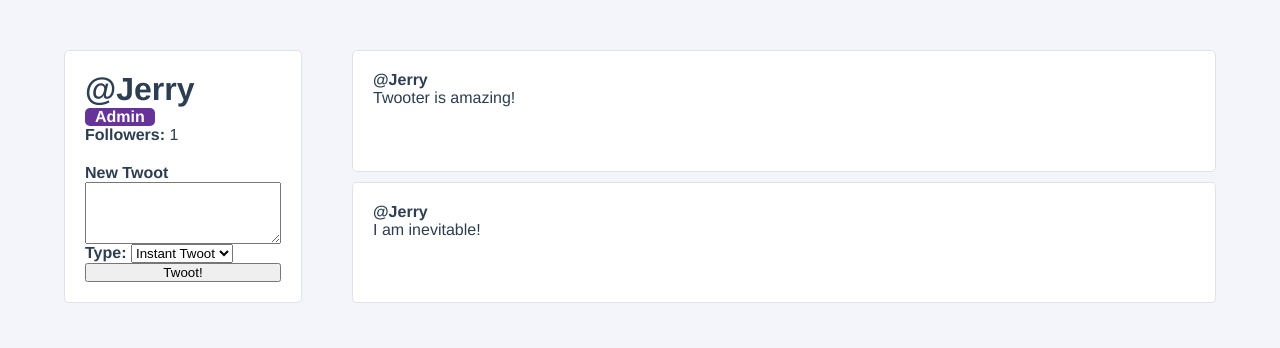
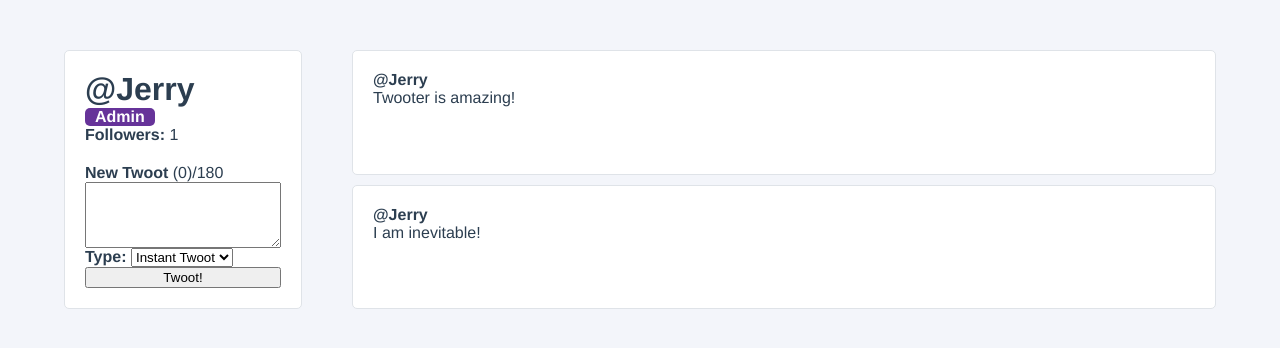
Before and after one commit to JeremiahKoeiman/vue-twotter, a Vue app: page / in a window 1280 px wide. Shown: the top 348 px of the page. Built offline with nearby package versions, Linux system fonts and the light colour scheme.

Commit message:
Chapter 6: Dynamic styling, SCSS & Global Styles

```diff
--- a/package.json
+++ b/package.json
@@ -9,6 +9,8 @@
   },
   "dependencies": {
     "core-js": "^3.6.5",
+    "node-sass": "^5.0.0",
+    "sass-loader": "^10.1.1",
     "vue": "^3.0.0"
   },
   "devDependencies": {
--- a/src/App.vue
+++ b/src/App.vue
@@ -13,13 +13,7 @@
 }
 </script>
 
-<style>
-* {
-  margin: 0;
-  padding: 0;
-}
-
-
+<style lang="scss">
 #app {
   font-family: Avenir, Helvetica, Arial, sans-serif;
   -webkit-font-smoothing: antialiased;
--- a/src/components/TwootItem.vue
+++ b/src/components/TwootItem.vue
@@ -32,7 +32,7 @@
 }
 </script>
 
-<style scoped>
+<style lang="scss" scoped>
 .twoot-item {
   padding: 20px;
   background-color: white;
@@ -40,15 +40,15 @@
   border: 1px solid #DFE3E8;
   box-sizing: border-box;
   transition: all 0.25s ease;
-}
 
-.twoot-item:hover {
-  cursor: pointer;
-  transform: scale(1.1, 1.1);
-}
+  &:hover {
+    cursor: pointer;
+    transform: scale(1.1, 1.1);
+  }
 
-.twoot-item__user {
-  font-weight: bold;
+  .twoot-item__user {
+    font-weight: bold;
+  }
 }
 
 </style>
--- a/src/components/UserProfile.vue
+++ b/src/components/UserProfile.vue
@@ -8,8 +8,8 @@
       <div class="user-profile__follower-count">
         <strong>Followers: </strong> {{ followers }}
       </div>
-      <form class="user-profile__create-twoot" @submit.prevent="createNewTwoot">
-        <label for="newTwoot"><strong>New Twoot</strong></label>
+      <form class="user-profile__create-twoot" @submit.prevent="createNewTwoot" :class="{ '--exceeded': newTwootCharCount > 180 }">
+        <label for="newTwoot"><strong>New Twoot</strong> ({{ newTwootCharCount }})/180</label>
         <textarea id="newTwoot" rows="4" v-model="newTwootContent"/>
 
         <div class="user-profile__create-twoot-type">
@@ -88,8 +88,8 @@
     }
   },
   computed: {
-    fullName() {
-      return `${this.user.firstName} ${this.user.lastName}`
+    newTwootCharCount() {
+      return this.newTwootContent.length
     }
   },
   methods: {
@@ -115,12 +115,11 @@
 }
 </script>
 
-<style scoped>
+<style lang="scss" scoped>
 .user-profile {
   display: grid;
   grid-template-columns: 1fr 3fr;
   padding: 50px 5%;
-}
 
   .user-profile__user-panel {
     display: flex;
@@ -130,7 +129,6 @@
     background-color: white;
     border-radius: 5px;
     border: 1px solid #DFE3E8;
-}
 
     .user-profile__admin-badge {
       background-color: rebeccapurple;
@@ -145,14 +143,32 @@
       margin: 0;
     }
 
+    .user-profile__create-twoot {
+      padding-top: 20px;
+      display: flex;
+      flex-direction: column;
+
+      button {
+        cursor: pointer;
+      }
+
+      &.--exceeded {
+        color: red;
+        border-color: red;
+
+        button {
+          pointer-events: none;
+          background-color: rgb(255, 0, 0);
+          border: none;
+          color: white;
+        }
+      }
+    }
+  }
+
   .user-profile__twoots-wrapper {
     display: grid;
     grid-gap: 10px;
   }
-
-.user-profile__create-twoot {
-  padding-top: 20px;
-  display: flex;
-  flex-direction: column;
 }
 </style>
--- /dev/null
+++ b/src/styles/base.scss
@@ -0,0 +1,4 @@
+body {
+  margin: 0;
+  padding: 0;
+}
--- /dev/null
+++ b/vue.config.js
@@ -0,0 +1,9 @@
+module.exports = {
+    css: {
+        loaderOptions: {
+            sass: {
+                additionalData: '@import "@/styles/base.scss";'
+            }
+        }
+    }
+}
```
Also changed, not shown: 1 other file (tests, documents, lock files or other folders). Lines whose indentation alone changed are shown as unchanged.
